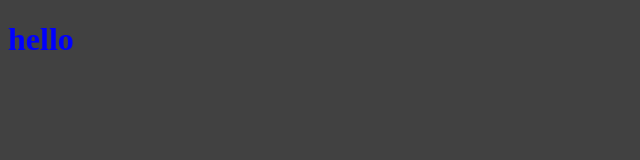
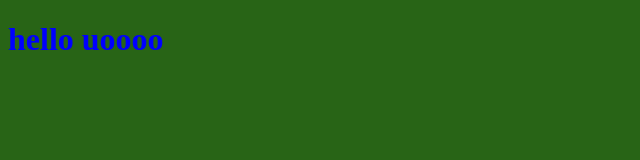
Before and after one commit to daalac/myp, a plain HTML site: page index.html in a window 1280 px wide. Shown: the whole page, without its empty margins (0-640 px from the left). Drawn offline with Linux system fonts and the light colour scheme.

Commit message:
changing color style

```diff
--- a/index.html
+++ b/index.html
@@ -9,7 +9,7 @@
 <body>
 
 
-    <h1>hello</h1>
+    <h1>hello uoooo</h1>
     <script src="app.js"></script>
 </body>
 </html>
--- a/style.css
+++ b/style.css
@@ -2,5 +2,5 @@ h1 {
     color: blue;
 }
 body{
-    background-color: #414141;
+    background-color: #286416;
 }
```
